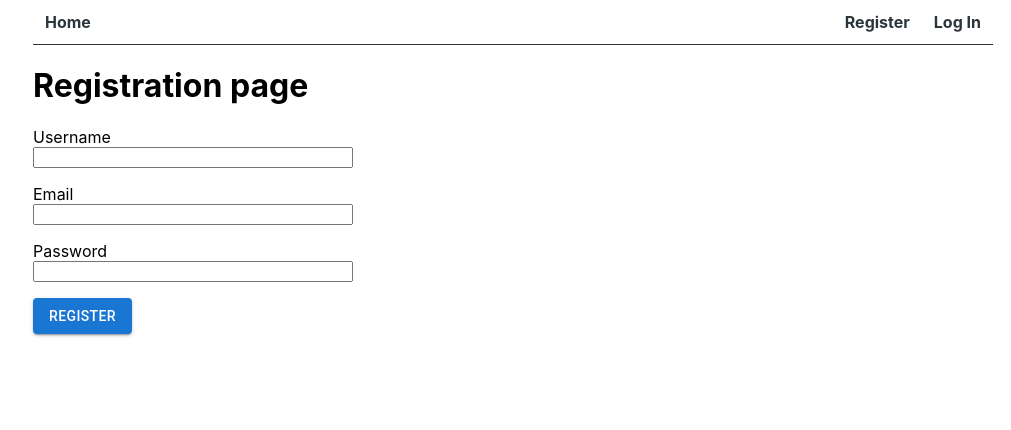
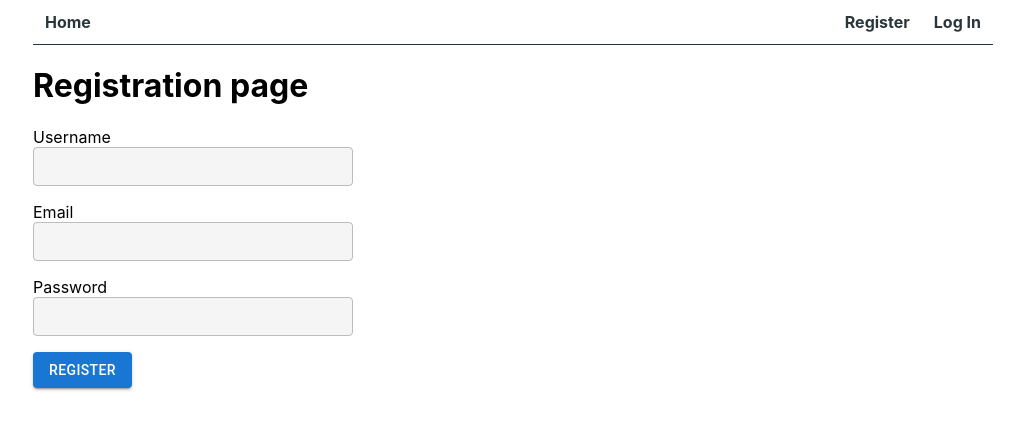
Before and after one commit to Annacheer/goit-react-hw-08-phonebook, a React (Create React App) app: page /goit-react-hw-08-phonebook/register in a window 1280 px wide. Shown: the top 430 px of the page, without its empty margins (127-1138 px from the left). Built offline with nearby package versions, Linux system fonts and the light colour scheme.

Commit message:
eleventh commit

```diff
--- a/src/views/LoginView.jsx
+++ b/src/views/LoginView.jsx
@@ -1,4 +1,5 @@
 import React from 'react';
+import TextField from '@mui/material/TextField';
 import Button from '@mui/material/Button';
 import { ThemeProvider, createTheme } from '@mui/material/styles';
 import { useDispatch } from 'react-redux';
@@ -21,6 +22,17 @@ export default function LoginView() {
   };
 
   const theme = createTheme({
+    components: {
+      MuiTextField: {
+        styleOverrides: {
+          root: {
+            background: '#F5F5F5',
+            borderRadius: '4px',
+          },
+        },
+      },
+    },
+
     palette: {
       primary: {
         main: '#1976d2',
@@ -37,11 +49,29 @@ export default function LoginView() {
         <form className={css.form} onSubmit={handleSubmit} autoComplete="off">
           <label className={css.label}>
             Email
-            <input type="email" name="email" />
+            <TextField
+              variant="outlined"
+              sx={{
+                '& .MuiInputBase-input': {
+                  padding: '8px',
+                },
+              }}
+              type="email"
+              name="email"
+            />
           </label>
           <label className={css.label}>
             Password
-            <input type="password" name="password" />
+            <TextField
+              variant="outlined"
+              sx={{
+                '& .MuiInputBase-input': {
+                  padding: '8px',
+                },
+              }}
+              type="password"
+              name="password"
+            />
           </label>
           <Button variant="contained" color="primary" type="submit">
             Log In
--- a/src/views/RegisterView.jsx
+++ b/src/views/RegisterView.jsx
@@ -1,4 +1,5 @@
 import React from 'react';
+import TextField from '@mui/material/TextField';
 import Button from '@mui/material/Button';
 import { ThemeProvider, createTheme } from '@mui/material/styles';
 import { useDispatch } from 'react-redux';
@@ -21,6 +22,16 @@ export default function RegisterView() {
     form.reset();
   };
   const theme = createTheme({
+    components: {
+      MuiTextField: {
+        styleOverrides: {
+          root: {
+            background: '#F5F5F5',
+            borderRadius: '4px',
+          },
+        },
+      },
+    },
     palette: {
       primary: {
         main: '#1976d2',
@@ -37,15 +48,42 @@ export default function RegisterView() {
         <form className={css.form} onSubmit={handleSubmit} autoComplete="off">
           <label className={css.label}>
             Username
-            <input type="text" name="name" />
+            <TextField
+              variant="outlined"
+              sx={{
+                '& .MuiInputBase-input': {
+                  padding: '8px',
+                },
+              }}
+              type="text"
+              name="name"
+            />
           </label>
           <label className={css.label}>
             Email
-            <input type="email" name="email" />
+            <TextField
+              variant="outlined"
+              sx={{
+                '& .MuiInputBase-input': {
+                  padding: '8px',
+                },
+              }}
+              type="email"
+              name="email"
+            />
           </label>
           <label className={css.label}>
             Password
-            <input type="password" name="password" />
+            <TextField
+              variant="outlined"
+              sx={{
+                '& .MuiInputBase-input': {
+                  padding: '8px',
+                },
+              }}
+              type="password"
+              name="password"
+            />
           </label>
           <Button variant="contained" color="primary" type="submit">
             Register
```
